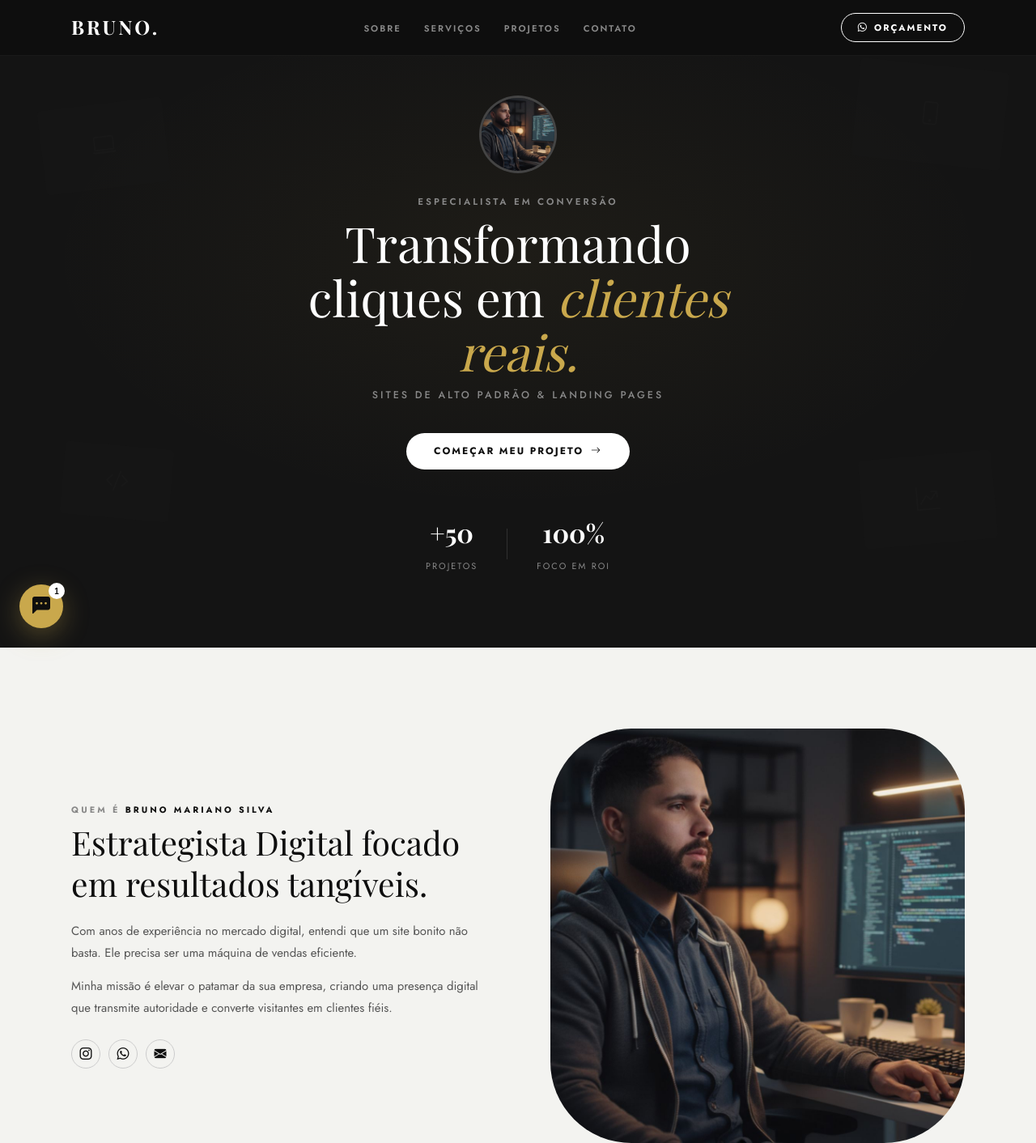
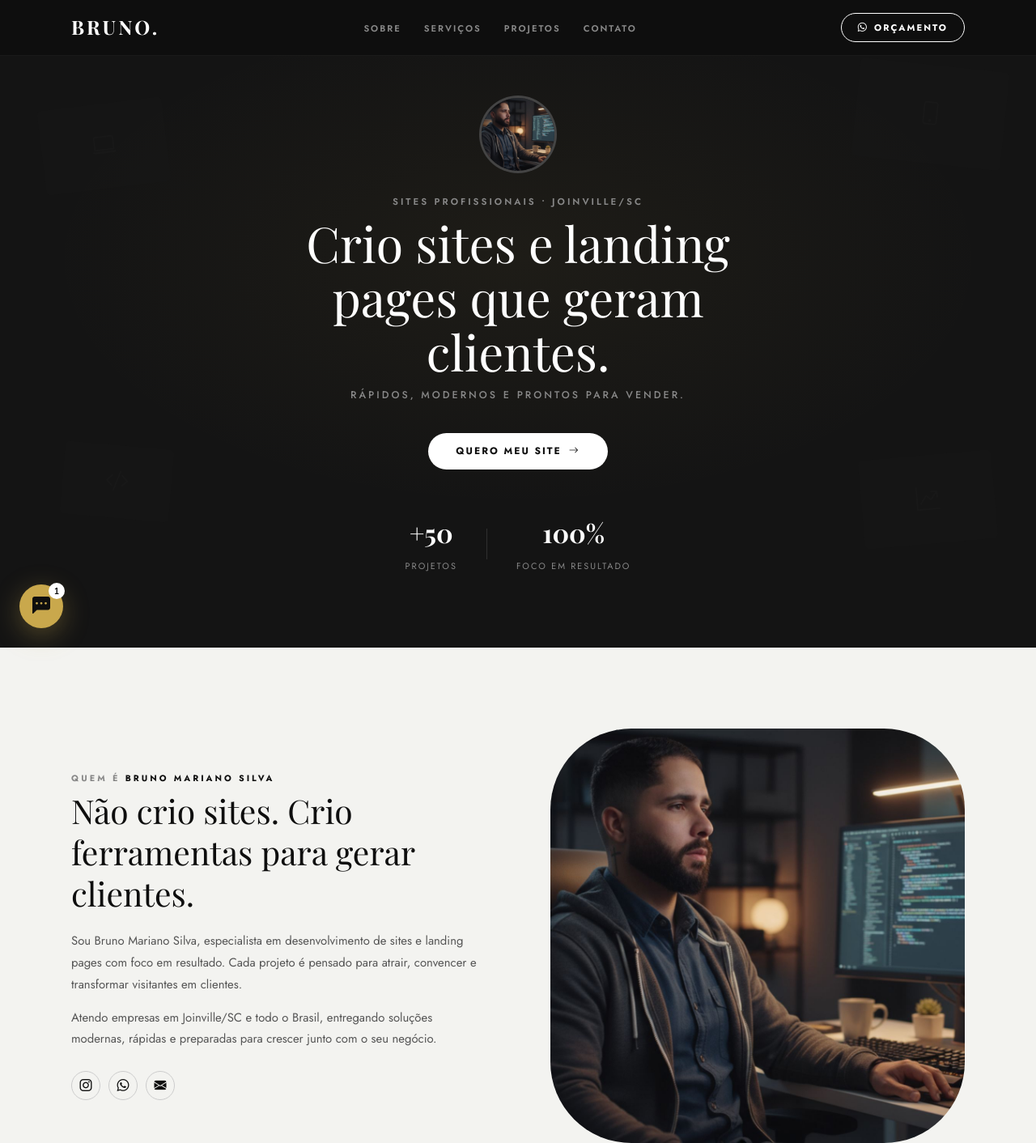
Before and after one commit to brunosilvamariano/brunomarianosilva, a plain HTML site: page index.html in a window 1280 px wide. Shown: the top 1412 px of the page at 81% size. Drawn offline with nearby package versions, Linux system fonts and the light colour scheme; a script that the page names is missing; a web font is replaced by a local one.

Commit message:
refaturando seção about

```diff
--- a/index.html
+++ b/index.html
@@ -142,7 +142,8 @@
     <a href="#contact">Contato</a>
   </div>
 
-  <header id="home" class="hero">
+  <section id="home" class="hero">
+
   <div class="hm hm-tl"><div class="hm-ph"><i class="bi bi-laptop"></i></div></div>
   <div class="hm hm-tr"><div class="hm-ph"><i class="bi bi-phone"></i></div></div>
   <div class="hm hm-bl"><div class="hm-ph"><i class="bi bi-code-slash"></i></div></div>
@@ -150,42 +151,87 @@
 
   <div class="wrap">
     <div class="hero-c">
+
       <div class="hero-av">
         <img src="img/foto__perfil.jpg" alt="Bruno Mariano Silva" onerror="this.style.display='none';this.nextElementSibling.style.display='flex'">
         <i class="bi bi-person-circle" style="display:none"></i>
       </div>
-        <p class="h-greet">Especialista em Conversão</p>
-        <h1 class="h-name">Transformando cliques em <em>clientes reais.</em></h1>
-        <p class="h-role">Sites de Alto Padrão &amp; Landing Pages</p>
-        <a href="#contact" class="h-btn">Começar meu projeto <i class="bi bi-arrow-right"></i></a>
+
+      <p class="h-greet">
+        Sites Profissionais • Joinville/SC
+      </p>
+
+      <h1 class="h-name">
+        Crio sites e landing pages que geram clientes.
+      </h1>
+
+      <p class="h-role">
+        Rápidos, modernos e prontos para vender.
+      </p>
+
+      <a href="#contact" class="h-btn">
+        Quero meu site <i class="bi bi-arrow-right"></i>
+      </a>
 
       <div class="h-stats">
-          <div class="h-stat"><strong>+50</strong><span>Projetos</span></div>
+        <div class="h-stat">
+          <strong>+50</strong>
+          <span>Projetos</span>
+        </div>
+
         <div class="h-sep"></div>
-          <div class="h-stat"><strong>100%</strong><span>Foco em ROI</span></div>
+
+        <div class="h-stat">
+          <strong>100%</strong>
+          <span>Foco em resultado</span>
         </div>
       </div>
+
     </div>
-  </header>
+  </div>
+</section>
 
   <section id="about" class="about">
     <div class="wrap">
       <div class="ab-g">
+
         <div data-r>
           <p class="ab-tag">Quem é <b>Bruno Mariano Silva</b></p>
-          <h2 class="ab-title">Estrategista Digital focado em resultados tangíveis.</h2>
-          <p class="ab-p">Com anos de experiência no mercado digital, entendi que um site bonito não basta. Ele precisa ser uma máquina de vendas eficiente.</p>
-          <p class="ab-p">Minha missão é elevar o patamar da sua empresa, criando uma presença digital que transmite autoridade e converte visitantes em clientes fiéis.</p>
+
+          <h2 class="ab-title">
+            Não crio sites. Crio ferramentas para gerar clientes.
+          </h2>
+
+          <p class="ab-p">
+            Sou Bruno Mariano Silva, especialista em desenvolvimento de sites e landing pages com foco em resultado.
+            Cada projeto é pensado para atrair, convencer e transformar visitantes em clientes.
+          </p>
+
+          <p class="ab-p">
+            Atendo empresas em Joinville/SC e todo o Brasil, entregando soluções modernas, rápidas e preparadas para crescer junto com o seu negócio.
+          </p>
+
           <div class="ab-social">
-            <a href="https://www.instagram.com/modowebonline/" target="_blank" aria-label="Instagram"><i class="bi bi-instagram"></i></a>
-            <a href="https://wa.me/5547991597258" target="_blank" aria-label="WhatsApp"><i class="bi bi-whatsapp"></i></a>
-            <a href="mailto:brunomariano.sv@gmail.com" aria-label="E-mail"><i class="bi bi-envelope-fill"></i></a>
+            <a href="https://www.instagram.com/modowebonline/" target="_blank" aria-label="Instagram">
+              <i class="bi bi-instagram"></i>
+            </a>
+            <a href="https://wa.me/5547991597258" target="_blank" aria-label="WhatsApp">
+              <i class="bi bi-whatsapp"></i>
+            </a>
+            <a href="mailto:brunomariano.sv@gmail.com" aria-label="E-mail">
+              <i class="bi bi-envelope-fill"></i>
+            </a>
           </div>
         </div>
+
         <div class="ab-img" data-r data-d="2">
           <img src="img/foto__perfil.jpg" alt="Sobre Bruno" onerror="this.style.display='none';this.nextElementSibling.style.display='flex'">
-          <div class="ab-ph" style="display:none"><i class="bi bi-camera-fill"></i><span>Sua Foto Aqui</span></div>
+          <div class="ab-ph" style="display:none">
+            <i class="bi bi-camera-fill"></i>
+            <span>Sua Foto Aqui</span>
           </div>
+        </div>
+
       </div>
     </div>
   </section>
@@ -317,8 +363,6 @@
     </div>
   </section>
 
-
-
   <section id="contact" class="ctc">
     <div class="wrap">
       <div class="sh" data-r>
```
Lines whose indentation alone changed are shown as unchanged.
